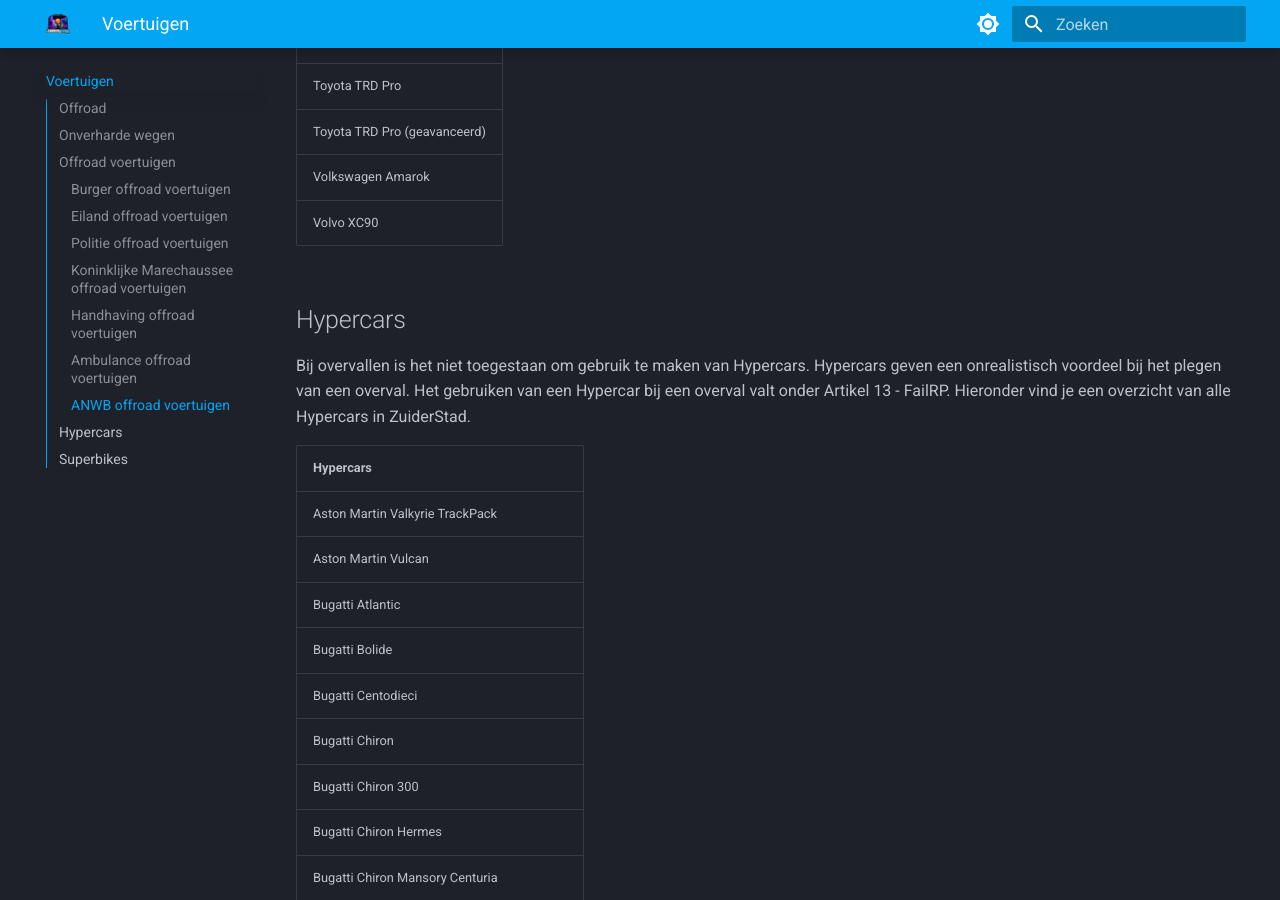
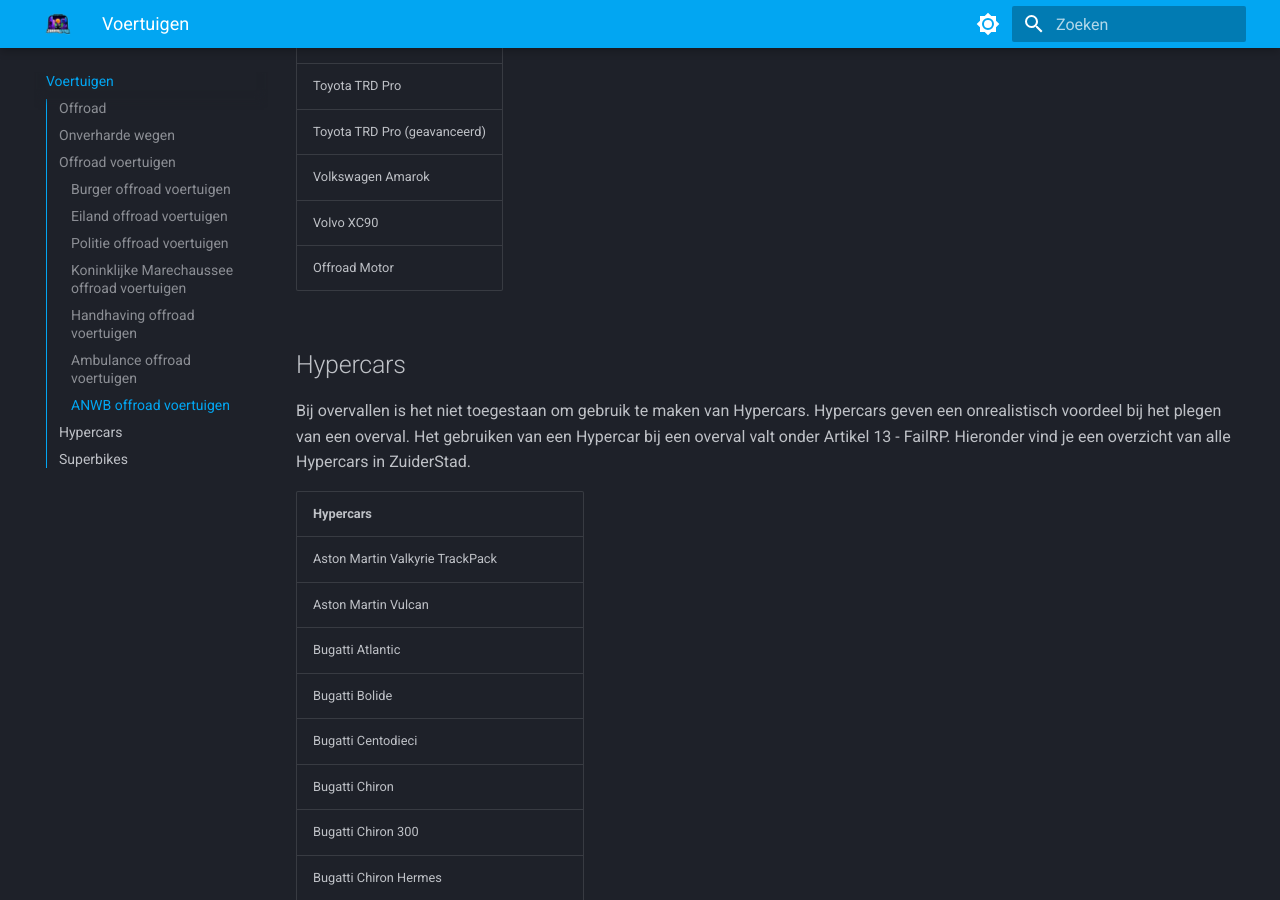
Before and after one commit to ZuiderStad-RP/regels, an MkDocs documentation site: the page built from docs/voertuigen.md, in a window 1280 px wide and 900 px high, scrolled down 6997 px. Built offline with MkDocs 1.6.1 and Material for MkDocs 9.7.7, drawn with Linux system fonts in a browser that asks for light colours.

Commit message:
Update voertuigen.md

```diff
--- a/docs/voertuigen.md
+++ b/docs/voertuigen.md
@@ -164,6 +164,7 @@
  <tr><td>Toyota TRD Pro (geavanceerd)</td></tr>
  <tr><td>Volkswagen Amarok</td></tr>
  <tr><td>Volvo XC90</td></tr>
+ <tr><td>Offroad Motor</td></tr>
 </tbody></table>
 
 ## Hypercars
```
